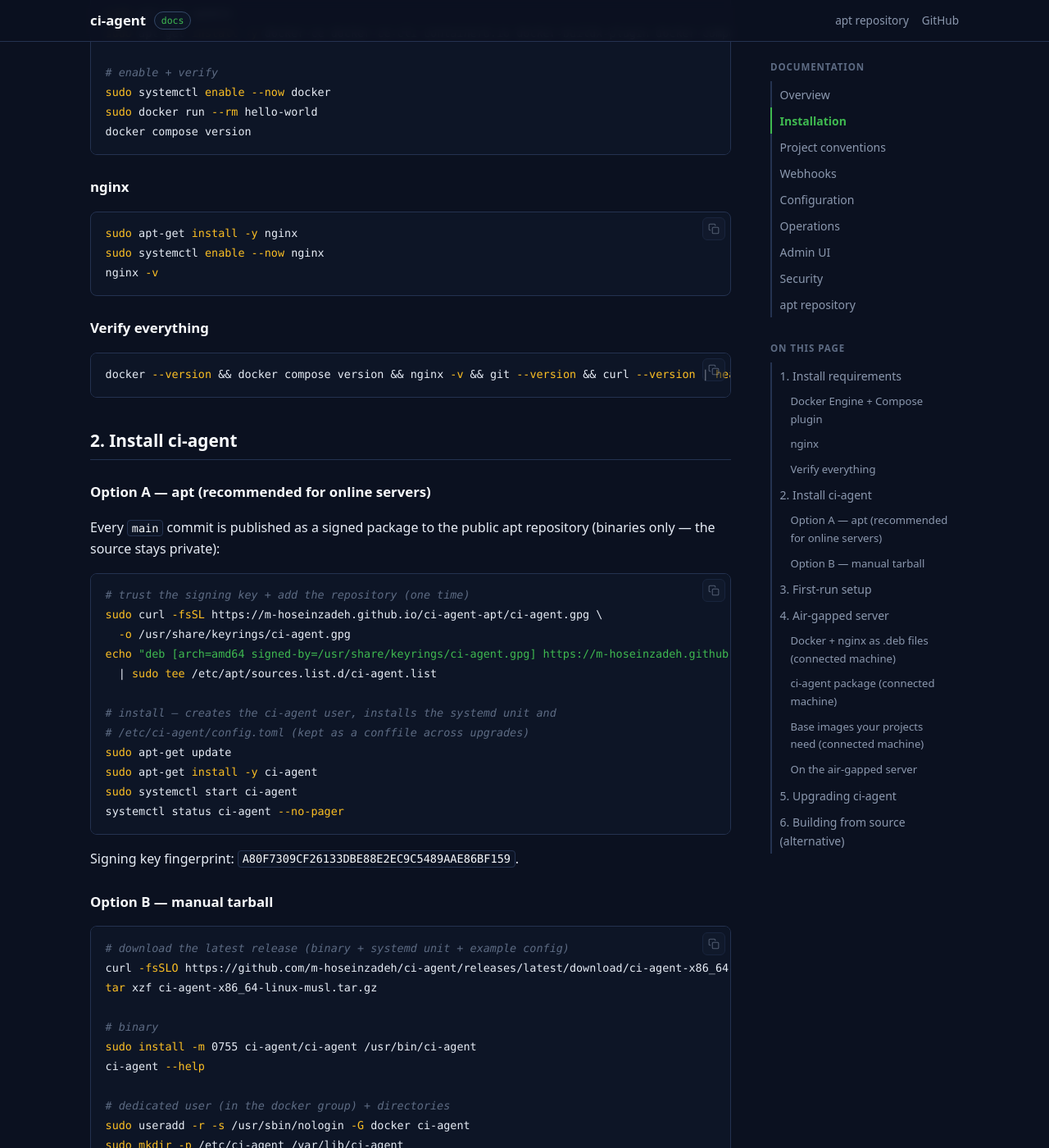
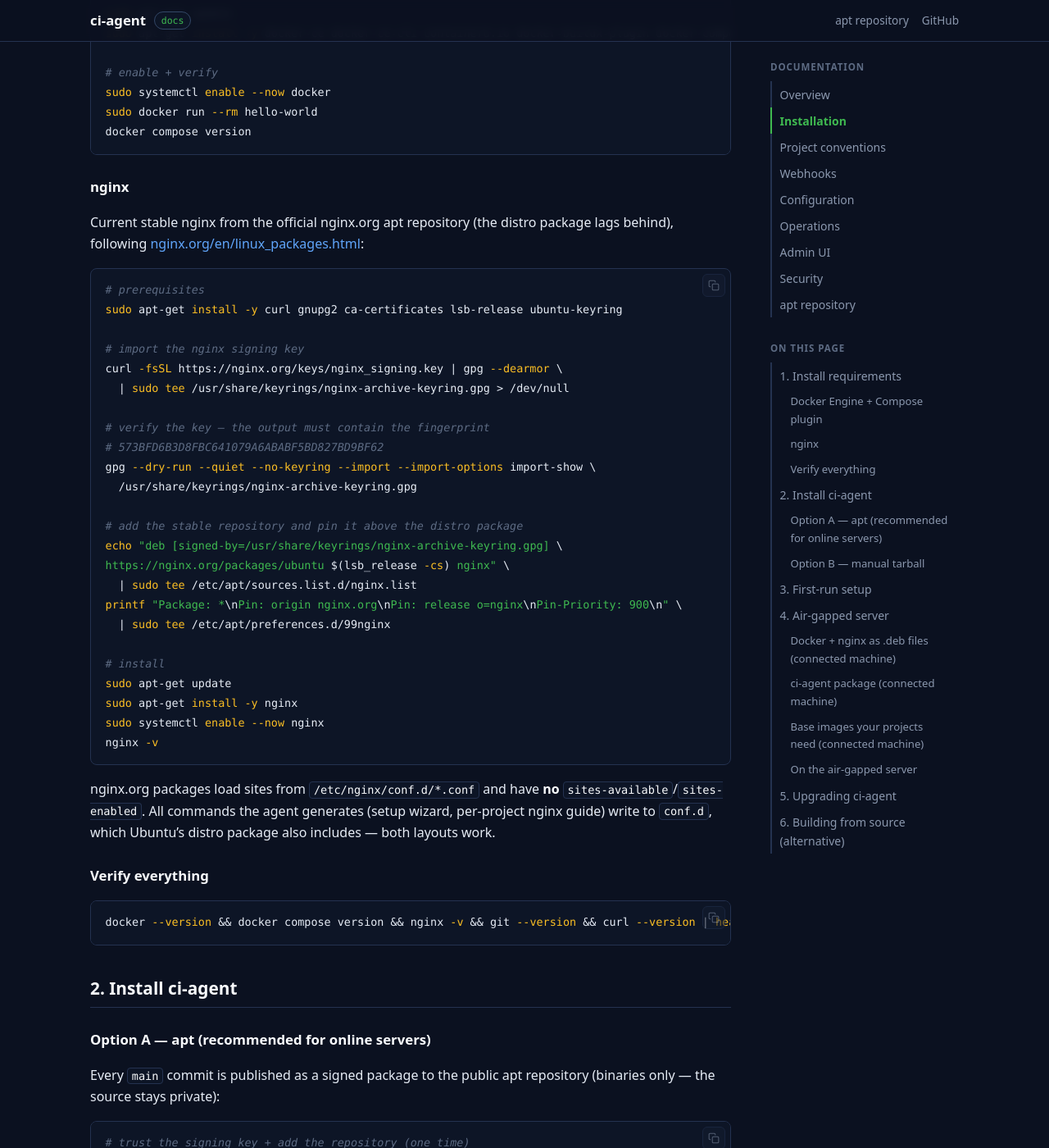
Before and after one commit to m-hoseinzadeh/ci-agent-apt, a Jekyll site: the page built from docs/install.md, in a window 1280 px wide and 1400 px high, scrolled down 1129 px. Shown: the whole window at 82% size. Built offline with Jekyll 4.4.1, drawn with Linux system fonts in a browser that asks for light colours; our own code applies the rules of GitHub Pages for plain Markdown files; some of the changed text lies outside the part shown.

Commit message:
Publish v0.1.0-r13

````diff
--- a/docs/install.md
+++ b/docs/install.md
@@ -54,11 +54,41 @@ docker compose version
 
 ### nginx
 
+Current stable nginx from the official nginx.org apt repository (the distro
+package lags behind), following
+[nginx.org/en/linux_packages.html](https://nginx.org/en/linux_packages.html#Ubuntu):
+
 ```bash
+# prerequisites
+sudo apt-get install -y curl gnupg2 ca-certificates lsb-release ubuntu-keyring
+
+# import the nginx signing key
+curl -fsSL https://nginx.org/keys/nginx_signing.key | gpg --dearmor \
+  | sudo tee /usr/share/keyrings/nginx-archive-keyring.gpg > /dev/null
+
+# verify the key — the output must contain the fingerprint
+# 573BFD6B3D8FBC641079A6ABABF5BD827BD9BF62
+gpg --dry-run --quiet --no-keyring --import --import-options import-show \
+  /usr/share/keyrings/nginx-archive-keyring.gpg
+
+# add the stable repository and pin it above the distro package
+echo "deb [signed-by=/usr/share/keyrings/nginx-archive-keyring.gpg] \
+https://nginx.org/packages/ubuntu $(lsb_release -cs) nginx" \
+  | sudo tee /etc/apt/sources.list.d/nginx.list
+printf "Package: *\nPin: origin nginx.org\nPin: release o=nginx\nPin-Priority: 900\n" \
+  | sudo tee /etc/apt/preferences.d/99nginx
+
+# install
+sudo apt-get update
 sudo apt-get install -y nginx
 sudo systemctl enable --now nginx
 nginx -v
 ```
+
+nginx.org packages load sites from `/etc/nginx/conf.d/*.conf` and have **no**
+`sites-available`/`sites-enabled`. All commands the agent generates (setup
+wizard, per-project nginx guide) write to `conf.d`, which Ubuntu's distro
+package also includes — both layouts work.
 
 ### Verify everything
 
@@ -173,8 +203,9 @@ cd .. && tar czf debs.tar.gz debs
 scp debs.tar.gz you@airgapped-server:
 ```
 
-(Requires the Docker apt repository configured on the connected machine —
-see section 1.)
+(Requires the Docker **and nginx.org** apt repositories configured on the
+connected machine — see section 1; the pin in `99nginx` makes the closure
+resolve to nginx.org's nginx.)
 
 ### ci-agent package (connected machine)
 
````
Also changed, not shown: 6 other files.
